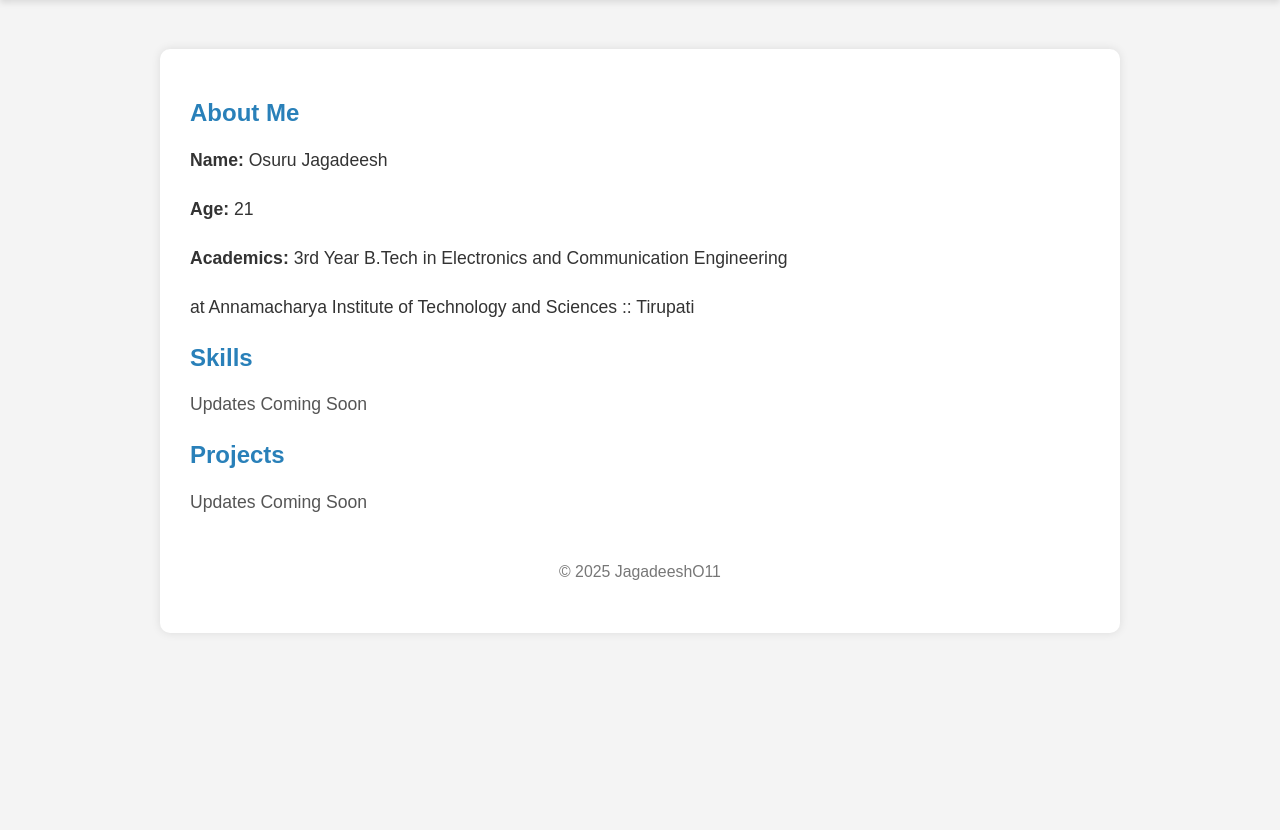
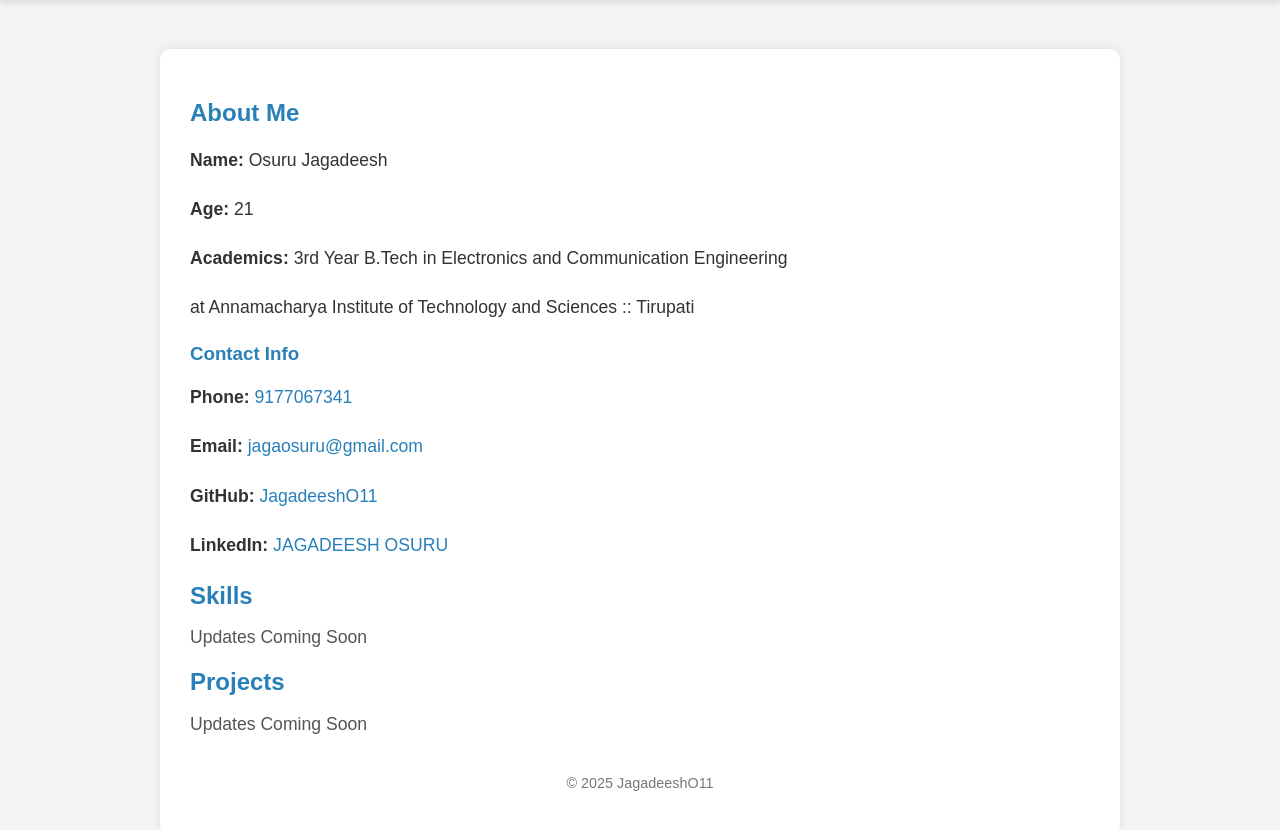
Before and after one commit to JagadeeshO11/JagadeeshO11.github.io, a plain HTML site: page index.html in a window 1280 px wide. Shown: the part 86-916 px from the top of the page. Before the commit the page ends 800 px from the top, so only its background shows below. Drawn offline with Linux system fonts and the light colour scheme.

Commit message:
Update index.html

```diff
--- a/index.html
+++ b/index.html
@@ -20,8 +20,12 @@
       <p><strong>Age:</strong> 21</p>
       <p><strong>Academics:</strong> 3rd Year B.Tech in Electronics and Communication Engineering </p>
       <p>                            at Annamacharya Institute of Technology and Sciences :: Tirupati</p>
-
-
+      <h3>Contact Info</h3>
+      <p><strong>Phone:</strong> <a href="tel:+919177067341">9177067341</a></p>
+      <p><strong>Email:</strong> <a href="mailto:jagaosuru@gmail.com">jagaosuru@gmail.com</a></p>
+      <p><strong>GitHub:</strong> <a href="https://JagadeeshO11.github.io/" target="_blank">JagadeeshO11</a></p>
+      <p><strong>LinkedIn:</strong> <a href="https://www.linkedin.com/in/jagadeesh-osuru-77a65724b" target="_blank">JAGADEESH OSURU</a></p>
+    </section>
     <section class="skills">
       <h2>Skills</h2>
       <p>Updates Coming Soon</p>
```
